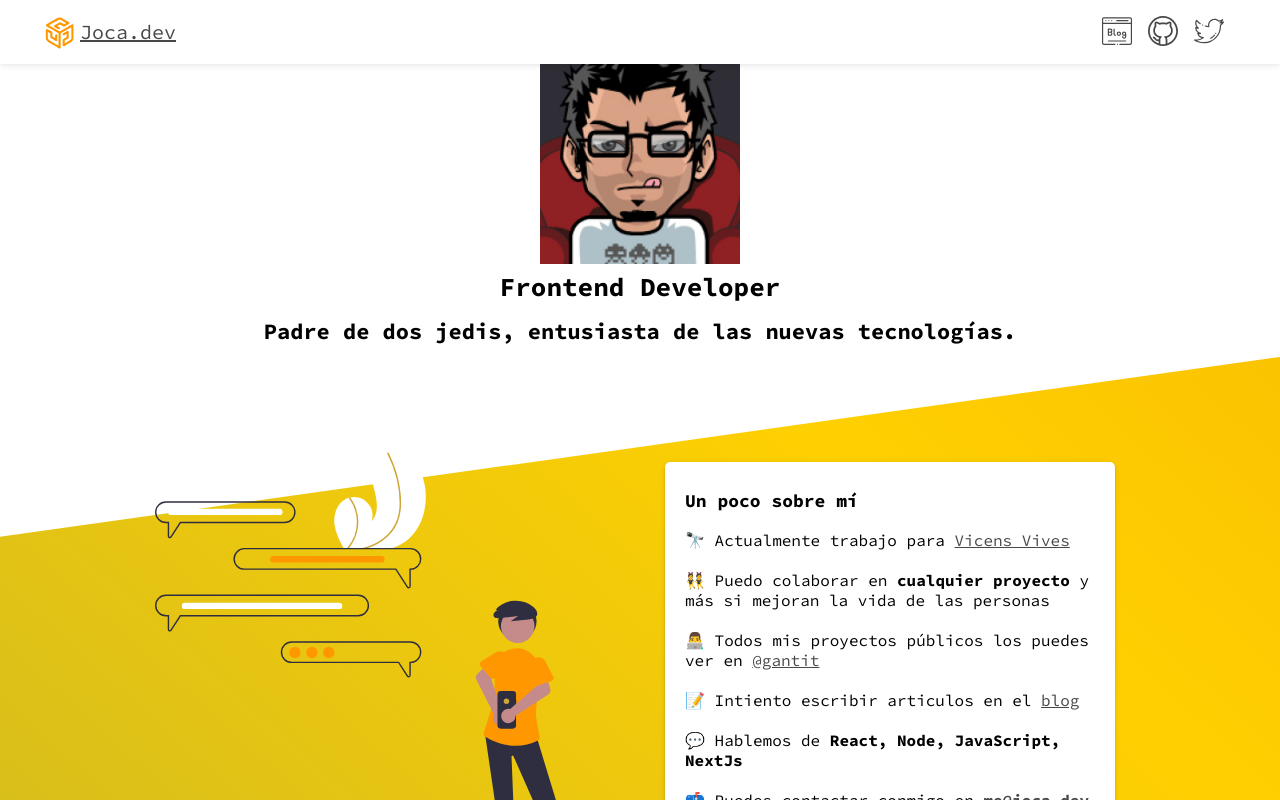
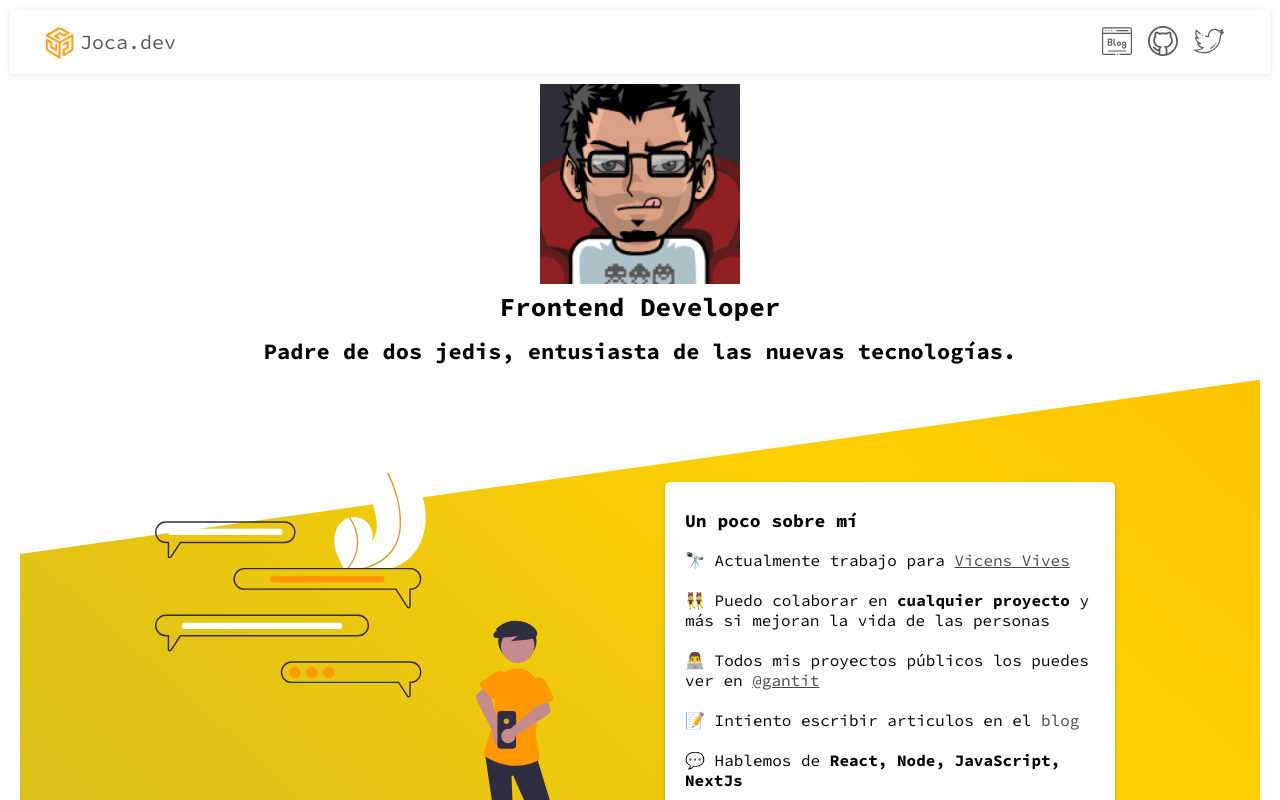
Before and after one commit to gantit/joca-nextJs, a Next.js app: page /me in a window 1280 px wide. Shown: the top 800 px of the page. Built offline with nearby package versions, Linux system fonts and the light colour scheme.

Commit message:
Add transition pages

```diff
--- a/components/back.js
+++ b/components/back.js
@@ -51,6 +51,7 @@ const Back = ({ url = '/' }) => (
           border: 1px solid var(--black);
           padding: 5px;
           transition: all .5s ease;
+          filter: opacity(0.9);
         }
         a.icon_back span{
           transform: translateX(0);
--- /dev/null
+++ b/components/layoutApp.js
@@ -0,0 +1,40 @@
+import { useRouter } from "next/router"
+
+import Nav from 'components/nav';
+import Transition from 'components/transition'
+
+const Layout = ({ children }) => {
+  const router = useRouter()
+  return (
+    <>
+      <div className="layoutContainer">
+        <header>
+          <Nav />
+        </header>
+        <Transition location={router.pathname}>
+          <main className="content">{children}</main>
+        </Transition>
+      </div>
+      <style jsx>{`
+      header {
+        position: sticky;
+        top: 0;
+        z-index: 1;
+        filter: opacity(0.9);
+      }
+      .layoutContainer {
+        display: flex;
+        flex-direction: column;
+        justify-content: center;
+        margin: auto;
+        padding: 1rem;
+      }
+      .content {
+        padding: 1rem;
+        border-radius: 10px;
+      }
+    `}</style>
+    </>
+  )
+}
+export default Layout
--- /dev/null
+++ b/components/transition.js
@@ -0,0 +1,44 @@
+import {
+  TransitionGroup,
+  Transition as ReactTransition,
+} from "react-transition-group"
+const TIMEOUT = 200
+
+const getTransitionStyles = {
+  entering: {
+    position: `absolute`,
+    opacity: 0,
+    transform: `translateY(50px)`,
+  },
+  entered: {
+    transition: `opacity ${TIMEOUT}ms ease-in-out, transform ${TIMEOUT}ms ease-in-out`,
+    opacity: 1,
+    transform: `translateX(0px)`,
+  },
+  exiting: {
+    transition: `opacity ${TIMEOUT}ms ease-in-out, transform ${TIMEOUT}ms ease-in-out`,
+    opacity: 0,
+    transform: `translateY(-50px)`,
+  },
+}
+const Transition = ({ children, location }) => (
+  <>
+    <TransitionGroup style={{ position: "relative" }}>
+      <ReactTransition
+        key={location}
+        timeout={{
+          enter: TIMEOUT,
+          exit: TIMEOUT,
+        }}
+      >
+        {status => (
+          <div style={{ ...getTransitionStyles[status] }}>
+            {children}
+          </div>
+        )}
+      </ReactTransition>
+    </TransitionGroup>
+    <style jsx>{``}</style>
+  </>
+)
+export default Transition
--- a/package.json
+++ b/package.json
@@ -18,6 +18,7 @@
     "prettier": "^2.2.1",
     "react": "^17.0.1",
     "react-dom": "^17.0.1",
+    "react-transition-group": "^4.4.1",
     "remark": "^13.0.0",
     "remark-html": "^13.0.1",
     "remark-prism": "^1.3.4"
--- a/pages/_app.js
+++ b/pages/_app.js
@@ -1,6 +1,7 @@
 import { useEffect } from "react";
 import { useRouter } from "next/router";
-import Nav from 'components/nav';
+
+import Layout from "components/layoutApp";
 
 import { pageview } from "lib/gtag";
 
@@ -10,7 +11,7 @@ const App = ({ Component, pageProps }) => {
     if (process.env.NODE_ENV === 'production') {
       pageview(url);
     } else {
-      console.log(`[GTAG- pageview] - ${url}`)
+      // console.log(`[GTAG- pageview] - ${url}`)
     }
   };
 
@@ -22,8 +23,7 @@ const App = ({ Component, pageProps }) => {
   }, [router.events]);
 
   return (
-    <>
-      <Nav />
+    <Layout>
       <Component {...pageProps} />
 
       <style global jsx>{`
@@ -107,13 +107,10 @@ const App = ({ Component, pageProps }) => {
         }
         a, a:visited {
           color: var(--black);
-          text-decoration: underline;
+          text-decoration: none;
           transition: all .2s ease-in-out;
         }
-        a:hover {
-          color: var(--primary);
-          text-decoration: underline dotted;
-        }
+
         svg {
           fill: var(--black);
         }
@@ -129,6 +126,7 @@ const App = ({ Component, pageProps }) => {
         }
         p, span {
           font-size: 1.6rem;
+          line-height: 2.2rem;
         }
 
         strong{
@@ -190,7 +188,7 @@ const App = ({ Component, pageProps }) => {
 
       `}</style>
 
-    </>
+    </Layout>
   )
 };
 
--- a/pages/blog/index.js
+++ b/pages/blog/index.js
@@ -25,7 +25,7 @@ const Doc = ({ slugs }) => {
           position: relative;
         }
         .posts-list {
-          width: 800px;
+          max-width: 800px;
           margin: 0 auto;
         }
       `}</style>
--- a/pages/me/index.js
+++ b/pages/me/index.js
@@ -98,6 +98,15 @@ const Me = () => {
           background: var(--white);
         }
 
+        .chat .text a,
+        .chat .text a:visited {
+          text-decoration: underline;
+        }
+        .chat .text a:hover {
+          color: var(--primary);
+          text-decoration: underline dotted;
+        }
+
         .chat .text h3 {
           margin-bottom: 2rem;
         }
```
Also changed, not shown: components/layout.js (+9 -6 lines), components/listItem.js (+3 -4 lines), public/manifest.json, 4 other files (tests, documents, lock files or other folders).
